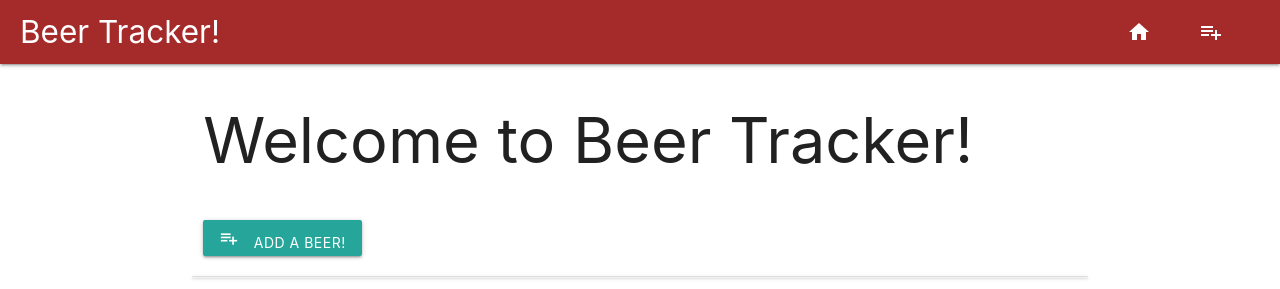
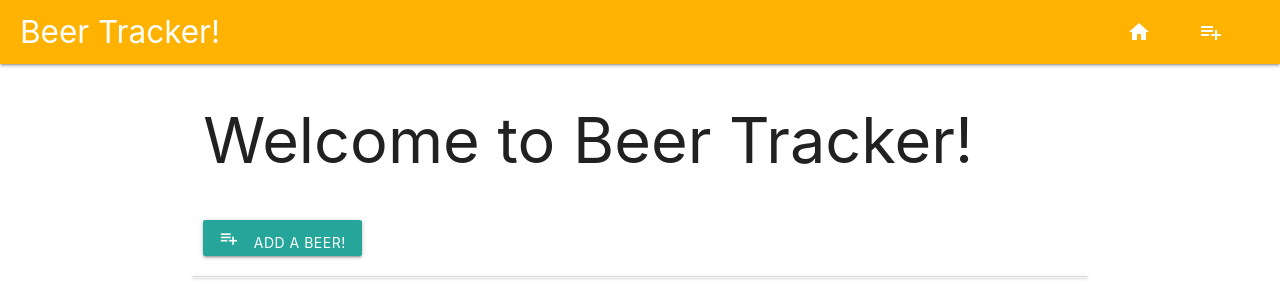
Before and after one commit to menacethedenis/CI_Milestone_3_Denis_Lymer, a Flask app: page / in a window 1280 px wide. Shown: the top 289 px of the page. Run offline with Flask 2, Linux system fonts and the light colour scheme; data that the repository does not hold is empty; some libraries are stand-ins or nearby versions.

```diff
--- a/static/css/style.css
+++ b/static/css/style.css
@@ -41,7 +41,7 @@
 }
 
 .beernav {
-    background-color: brown;
+    background-color: #ffb300;
 }
 
 /*-----------------------------input fields */
--- a/templates/base.html
+++ b/templates/base.html
@@ -44,6 +44,7 @@
         <div class="footer-image"></div>
     </div>
 </div>
+
 </footer>
 </body>
 </html>
```
